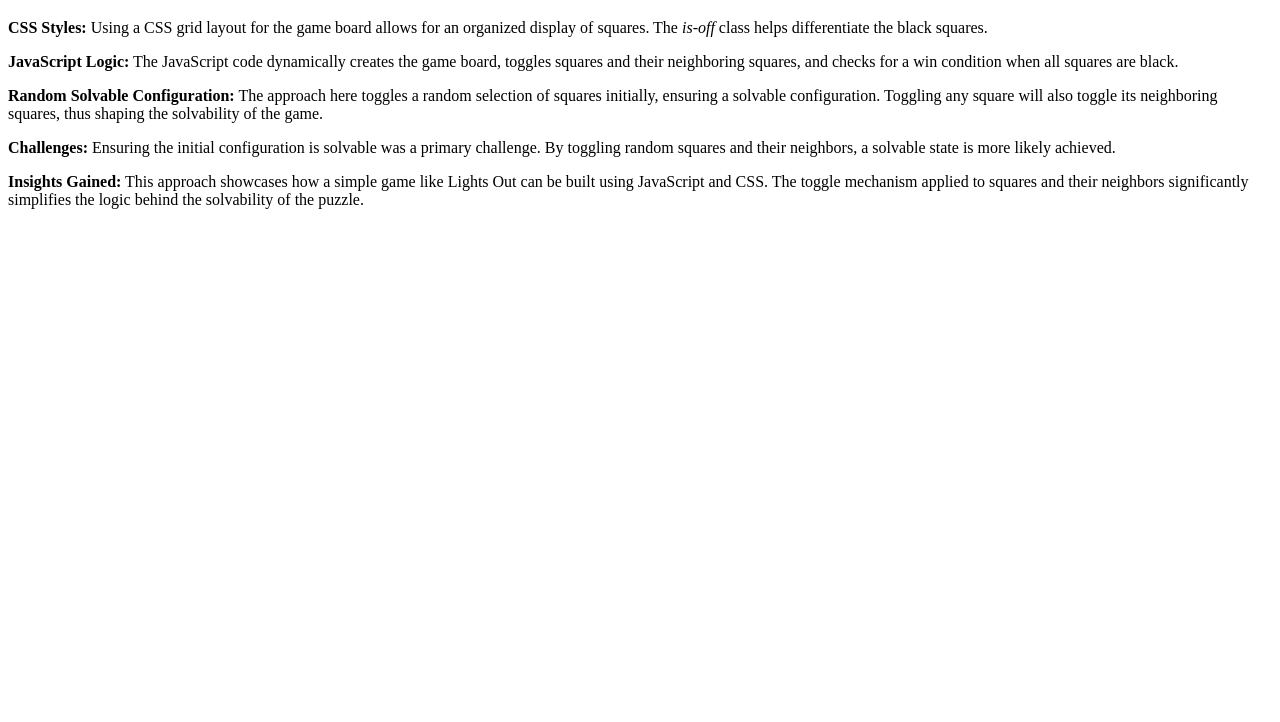
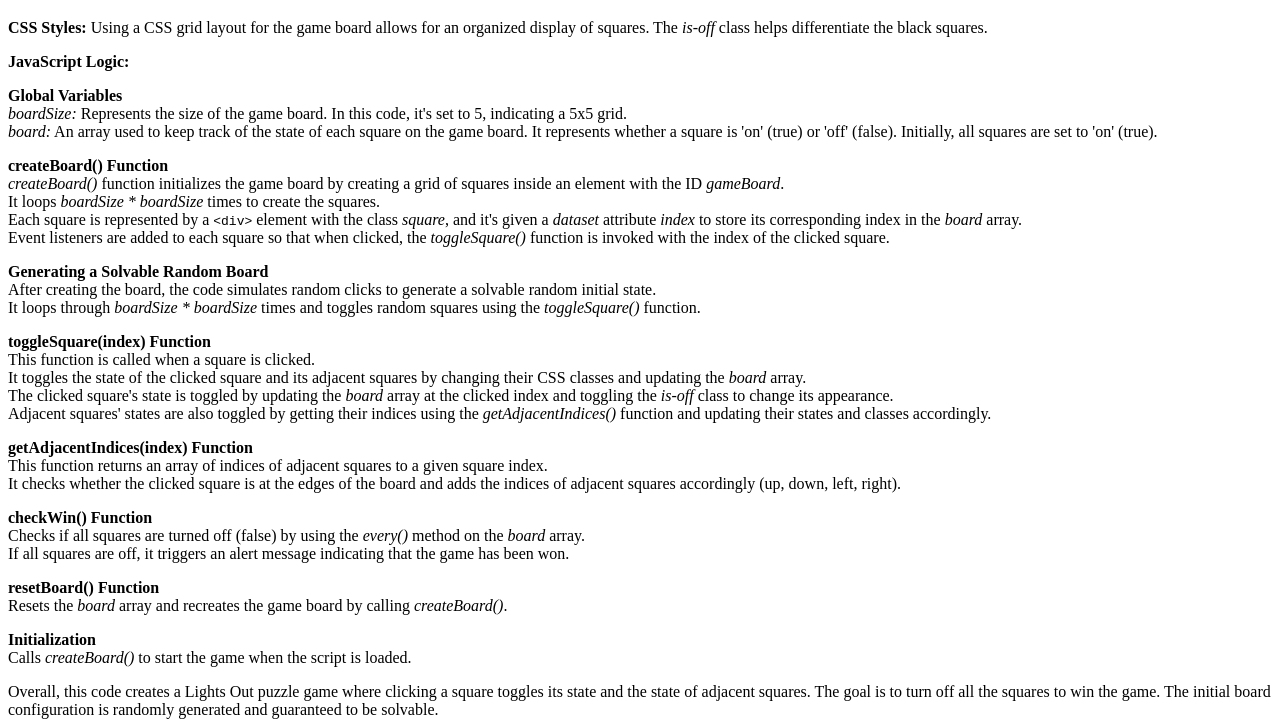
Before and after one commit to samaraketham/lights-out, a plain HTML site: page FAINL ITC/index.html in a window 1280 px wide. Shown: the part 518-1240 px from the top of the page. Before the commit the page ends 800 px from the top, so only its background shows below. Drawn offline with Linux system fonts and the light colour scheme.

Commit message:
Add files via upload

```diff
--- a/FAINL ITC/index.html
+++ b/FAINL ITC/index.html
@@ -15,7 +15,79 @@
     <h1>Addendum</h1>
     <p><strong>CSS Styles:</strong> Using a CSS grid layout for the game board allows for an organized display of squares. The <em>is-off</em> class helps differentiate the black squares.</p>
 
-<p><strong>JavaScript Logic:</strong> The JavaScript code dynamically creates the game board, toggles squares and their neighboring squares, and checks for a win condition when all squares are black.</p>
+<p><strong>JavaScript Logic:</strong>
+
+    <p>
+        <strong>Global Variables</strong>
+        <br>
+        <em>boardSize:</em> Represents the size of the game board. In this code, it's set to 5, indicating a 5x5 grid.
+        <br>
+        <em>board:</em> An array used to keep track of the state of each square on the game board. It represents whether a square is 'on' (true) or 'off' (false). Initially, all squares are set to 'on' (true).
+      </p>
+
+      <p>
+        <strong>createBoard() Function</strong>
+        <br>
+        <em>createBoard()</em> function initializes the game board by creating a grid of squares inside an element with the ID <em>gameBoard</em>.
+        <br>
+        It loops <em>boardSize * boardSize</em> times to create the squares.
+        <br>
+        Each square is represented by a <code>&lt;div&gt;</code> element with the class <em>square</em>, and it's given a <em>dataset</em> attribute <em>index</em> to store its corresponding index in the <em>board</em> array.
+        <br>
+        Event listeners are added to each square so that when clicked, the <em>toggleSquare()</em> function is invoked with the index of the clicked square.
+      </p>
+
+      <p>
+        <strong>Generating a Solvable Random Board</strong>
+        <br>
+        After creating the board, the code simulates random clicks to generate a solvable random initial state.
+        <br>
+        It loops through <em>boardSize * boardSize</em> times and toggles random squares using the <em>toggleSquare()</em> function.
+      </p>
+
+      <p>
+        <strong>toggleSquare(index) Function</strong>
+        <br>
+        This function is called when a square is clicked.
+        <br>
+        It toggles the state of the clicked square and its adjacent squares by changing their CSS classes and updating the <em>board</em> array.
+        <br>
+        The clicked square's state is toggled by updating the <em>board</em> array at the clicked index and toggling the <em>is-off</em> class to change its appearance.
+        <br>
+        Adjacent squares' states are also toggled by getting their indices using the <em>getAdjacentIndices()</em> function and updating their states and classes accordingly.
+      </p>
+
+      <p>
+        <strong>getAdjacentIndices(index) Function</strong>
+        <br>
+        This function returns an array of indices of adjacent squares to a given square index.
+        <br>
+        It checks whether the clicked square is at the edges of the board and adds the indices of adjacent squares accordingly (up, down, left, right).
+      </p>
+
+      <p>
+        <strong>checkWin() Function</strong>
+        <br>
+        Checks if all squares are turned off (false) by using the <em>every()</em> method on the <em>board</em> array.
+        <br>
+        If all squares are off, it triggers an alert message indicating that the game has been won.
+      </p>
+
+      <p>
+        <strong>resetBoard() Function</strong>
+        <br>
+        Resets the <em>board</em> array and recreates the game board by calling <em>createBoard()</em>.
+      </p>
+
+      <p>
+        <strong>Initialization</strong>
+        <br>
+        Calls <em>createBoard()</em> to start the game when the script is loaded.
+      </p>
+
+      <p>
+        Overall, this code creates a Lights Out puzzle game where clicking a square toggles its state and the state of adjacent squares. The goal is to turn off all the squares to win the game. The initial board configuration is randomly generated and guaranteed to be solvable.
+      </p>
 
 <p><strong>Random Solvable Configuration:</strong> The approach here toggles a random selection of squares initially, ensuring a solvable configuration. Toggling any square will also toggle its neighboring squares, thus shaping the solvability of the game.</p>
 
```
